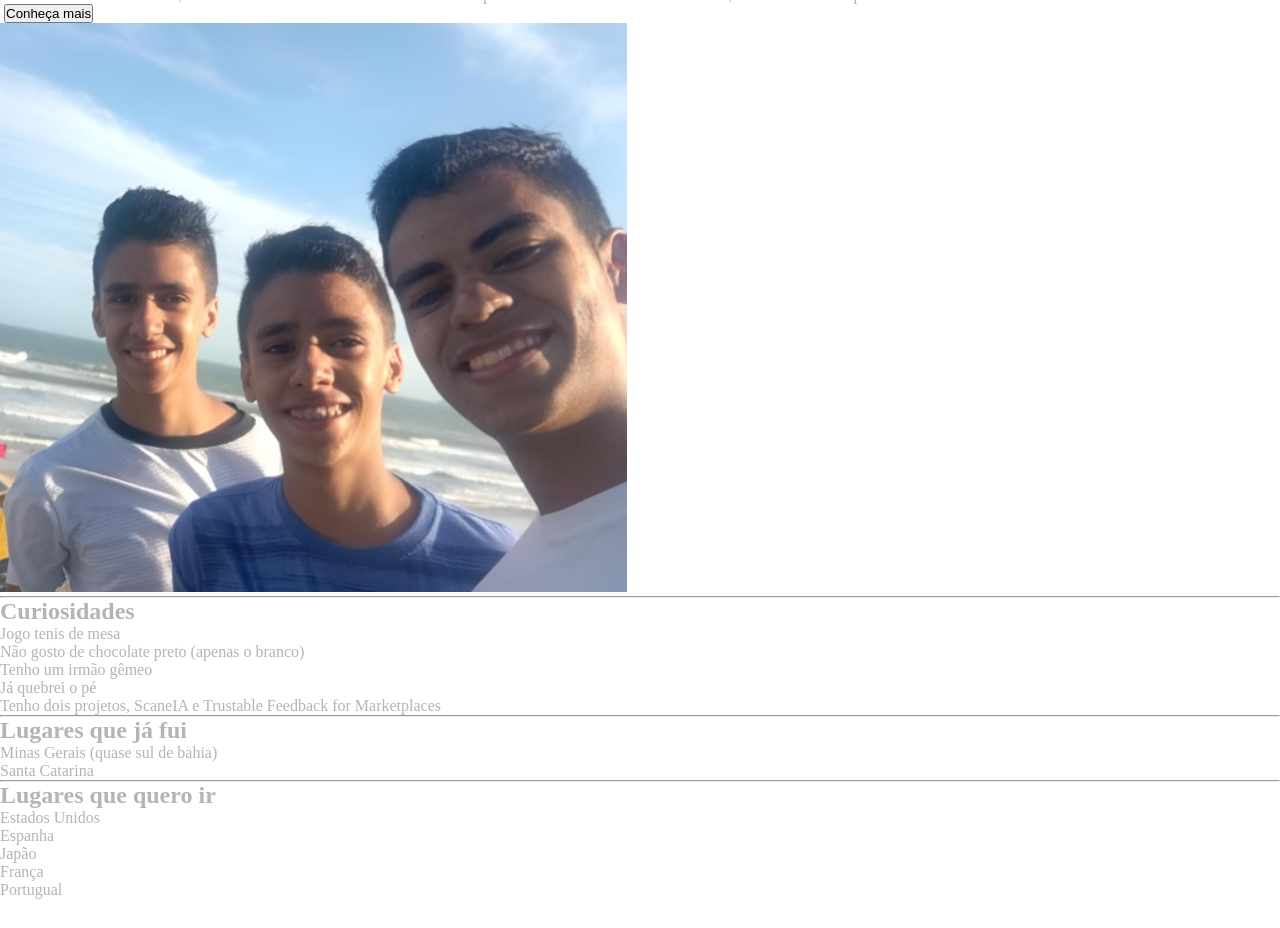
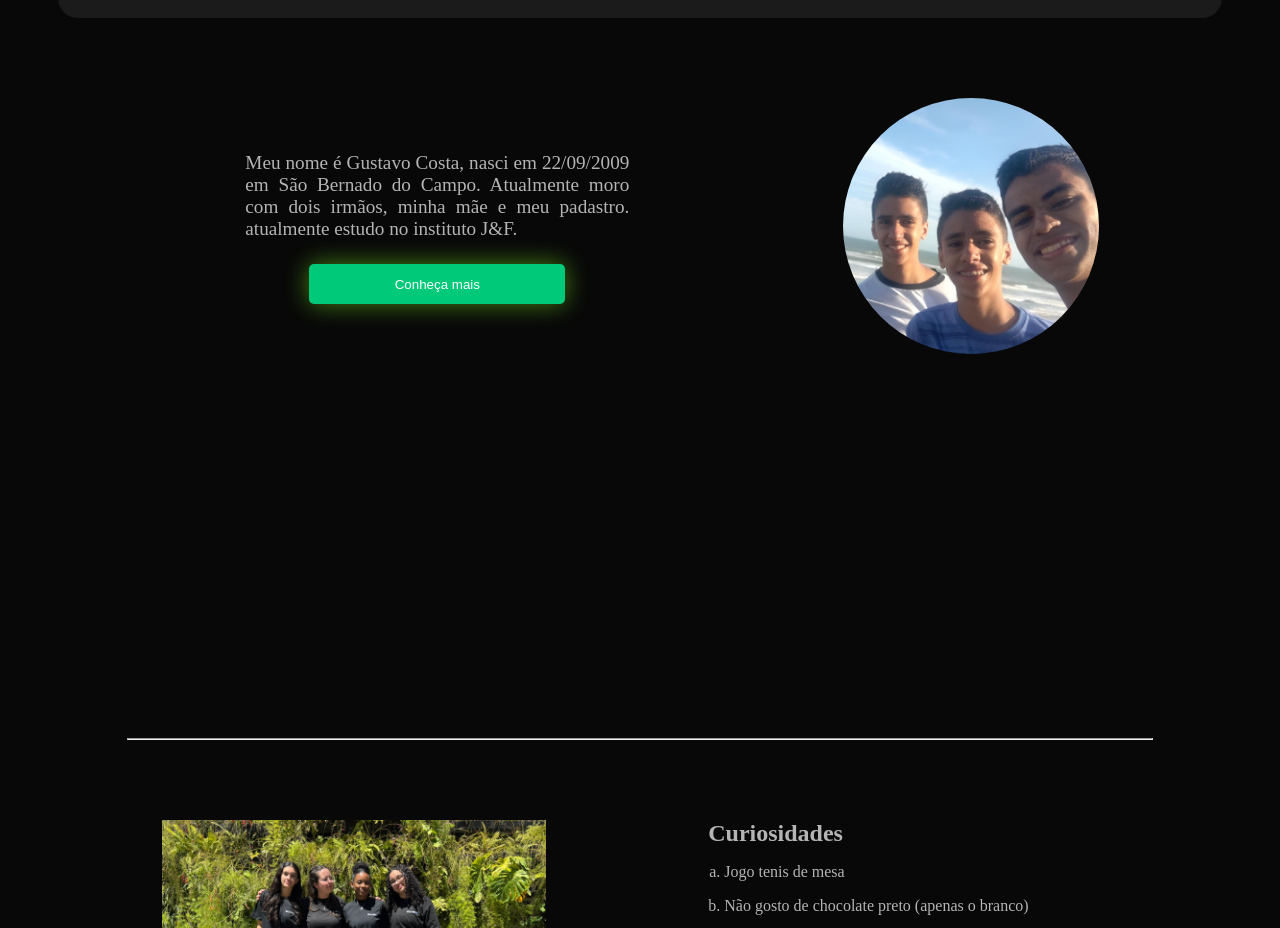
Before and after one commit to GustavoCostaAM/about-me, a plain HTML site: page index.html in a window 1280 px wide. Shown: the part 74-1002 px from the top of the page. Before the commit the page ends 973 px from the top, so only its background shows below. Drawn offline with Linux system fonts and the light colour scheme.

Commit message:
estilo geral feito

```diff
--- a/index.html
+++ b/index.html
@@ -1,5 +1,5 @@
 <!DOCTYPE html>
-<html lang="en">
+<html lang="PT-BR">
 <head>
     <meta charset="UTF-8">
     <meta name="viewport" content="width=device-width, initial-scale=1.0">
@@ -28,24 +28,24 @@
         </nav>
     </header>
 
-    <section id="inicio"> <!-- Section about me -->
-        <div>
-            <p>Meu nome é Gustavo Costa, nasci em 22/09/2009 em São Bernado do Campo. Atualmente moro com dois irmãos, minha mãe e meu padastro.
+    <main> <!-- main about me -->
+        <div id="divIntro">
+            <p id="textoIntro">Meu nome é Gustavo Costa, nasci em 22/09/2009 em São Bernado do Campo. Atualmente moro com dois irmãos, minha mãe e meu padastro.
                 atualmente estudo no instituto J&F.
             </p>
-            <img src="" alt="" srcset="">
-            <a href="#Curiosidades"><button>Conheça mais</button></a>
+            <a href="#Curiosidades" id="linkIntro"><button id="buttonIntro">Conheça mais</button></a>
         </div>
         <div>
-            <img src="/images/homePage/fotoMain.jpg" alt="Minha foto">
+            <img src="/images/homePage/fotoMain.jpg" alt="Minha foto" id="fotoIntro">
         </div>
-    </section>
+    </main>
 
-    <hr> <!-- Divisa de tópico -->
+    <hr id="firstHr"> <!-- Divisa de tópico -->
 
-    <section id="Curiosidades"> <!-- Section Curiosidades -->
-        <h1>Curiosidades</h1>
-        <ol type="a">
+    <section class="info"> <!-- Section Curiosidades -->
+        <img src="/images/homePage/grupoInter.jpg" alt="Grupo do meu interdisciplinar" class="imgInfo">
+        <ol type="a" class="listaInfo">
+            <h1>Curiosidades</h1>
             <li>Jogo tenis de mesa</li>
             <li>Não gosto de chocolate preto (apenas o branco)</li>
             <li>Tenho um irmão gêmeo</li>
@@ -56,28 +56,35 @@
 
     <hr> <!-- Divisa de tópico -->
 
-    <section id="LugaresConhecidos"> <!-- Section Lugares Conhecidos -->
-        <h1>Lugares que já fui</h1>
-        <ul>
+    <section class="info"> <!-- Section Lugares Conhecidos -->
+        <img src="/images/homePage/cidade-de-laguna.jpg" alt="Imagem de Laguna" class="imgInfo">
+        <ul class="listaInfo">
+            <h1>Lugares que já fui</h1>
             <li>Minas Gerais (quase sul de bahia)</li>
             <li>Santa Catarina</li>
+            <li>São Roque</li>
+            <li>Campinas</li>
+            <li>Laguna</li>
         </ul>
     </section>
 
     <hr> <!-- Divisa de tópico -->
 
-    <section> <!-- Section Lugares para Conhecer -->
-        <h1>Lugares que quero ir</h1>
-        <ol type="I">
+    <section class="info"> <!-- Section Lugares para Conhecer -->
+        <img src="images/homePage/japao-centro.jpg" alt="Imagem de Japão" class="imgInfo">
+        <ol type="I" class="listaInfo">
+            <h1>Lugares que quero ir</h1>
             <li>Estados Unidos</li>
             <li>Espanha</li>
             <li>Japão</li>
             <li>França</li>
-            <li>Portugual</li>
+            <li>Arábia Saudita</li>
         </ol>
     </section>
 
+    <footer>
 
+    </footer>
 
 </body>
 </html>
--- a/style.css
+++ b/style.css
@@ -5,6 +5,20 @@
 }
 
 /* Configurações Gerais */
+hr{
+    width: 80vw;
+    justify-self: center;
+    margin: 10vh;
+}
+
+#firstHr{
+    margin-top: 45vh;
+}
+
+body{
+    background-color: #080808;
+}
+
 a{
     text-decoration: none;
     color: inherit;
@@ -12,6 +26,10 @@ a{
 
 body{
     color: #b4b4b4;
+}
+
+li{
+    margin: 2vh;
 }
 
 /* Estilizando header */
@@ -54,3 +72,66 @@ header > nav {
     height: 3vh;
     width: auto;
 }
+
+/* Editando a main */
+main{
+    display: flex;
+    justify-content: space-evenly;
+
+    padding-top: 10vh;
+    padding-bottom: 2.5vh;
+    padding-left: 2.5vw;
+    padding-right: 2.5vw;
+}
+
+#divIntro{
+    display: flex;
+    flex-direction: column;
+    justify-content: center;
+    align-items: center;
+
+    width: 40vw;
+    text-align: justify;
+
+    gap: 3vh;
+}
+
+#textoIntro{
+    width: 30vw;
+    font-size: 1.2rem;
+}
+
+#buttonIntro{
+    background-color: #00C97A;
+    border: none;
+    color: white;
+
+    padding: 5%;
+
+    width: 20vw;
+
+    box-shadow: 0 0 25px rgba(99, 187, 27, 0.7);
+    border-radius: 5px;
+}
+
+#fotoIntro{
+    width: 20vw;
+    height: 20vw;
+    object-fit: cover;
+    border-radius: 50%;
+}
+
+/* estilizando as infos */
+
+.info{
+    display: flex;
+    justify-content: space-evenly;
+}
+
+.listaInfo{
+    width: 32vw;
+}
+
+.imgInfo{
+    width: 30vw;
+}
```
Also changed, not shown: images/homePage/cidade-de-laguna.jpg (added), images/homePage/grupoInter.jpg (added), images/homePage/japao-centro.jpg (added).
